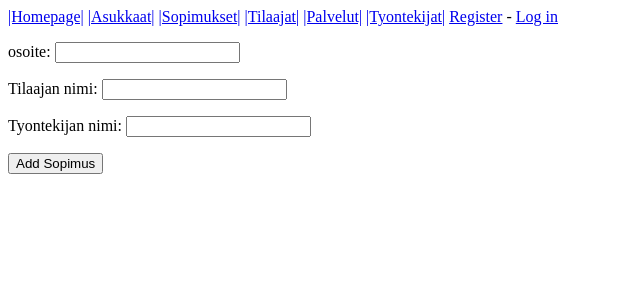
After one commit to ttumppi/Hoivakoti, a Django app: page /add_sopimus in a window 1280 px wide. The commit adds this page. Shown: the top 300 px of the page, without its empty margins (0-640 px from the left). Run offline with Django 4.2, Linux system fonts and the light colour scheme.

Commit message:
Add files via upload

```diff
--- /dev/null
+++ b/Hoivakoti/hoivakoti_browser/forms.py
@@ -0,0 +1,34 @@
+from django import forms
+
+from .models import Osoite, Tilaaja, Tyontekijat, Asukkaat, Palvelut
+
+class OsoiteForm(forms.ModelForm):
+    class Meta:
+        model = Osoite
+        fields = ['osoite']
+        labels = {'osoite': 'osoite'}
+class TilaajaForm(forms.ModelForm):
+    class Meta:
+        model = Tilaaja
+        fields = ['nimi']
+        labels = {'nimi':'Tilaajan nimi'}
+class TyontekijatForm(forms.ModelForm):
+    class Meta:
+        model = Tyontekijat
+        fields = ['nimi']
+        labels =  {'nimi':'Tyontekijan nimi'}
+class AsukkaatForm(forms.ModelForm):
+    class Meta:
+        model = Asukkaat
+        fields = ['nimi']
+        labels = {'nimi':'Asukkaan nimi'}
+class PalveluForm(forms.ModelForm):
+    #choices = ()
+    #counter = 1
+    #for i in Palvelut.objects.all():
+
+
+    class Meta:
+        model = Palvelut
+        fields = ['plv_nimi']
+        labels = {'plv':'Palvelu'}
--- a/Hoivakoti/hoivakoti_browser/models.py
+++ b/Hoivakoti/hoivakoti_browser/models.py
@@ -18,7 +18,7 @@ class Asukkaat(models.Model):
 
 
 class Osoite(models.Model):
-    id = models.OneToOneField('Sopimus', models.DO_NOTHING, db_column='Id', primary_key=True)  # Field name made lowercase.
+    sopimus = models.OneToOneField('Sopimus', models.DO_NOTHING, db_column='Id', primary_key=True)  # Field name made lowercase.
     osoite = models.CharField(max_length=30)
 
     class Meta:
@@ -40,16 +40,18 @@ class Palvelut(models.Model):
 
     class Meta:
         db_table = 'palvelut'
+    def __str__(self):
+        return self.plv_nimi
 
 
 class Sopimus(models.Model):
     id = models.AutoField(db_column='Id', primary_key=True)  # Field name made lowercase.
-    osoite_id = models.IntegerField()
     tilaaja = models.ForeignKey('Tilaaja', models.DO_NOTHING)
     plv_vastaava = models.ForeignKey('Tyontekijat', models.DO_NOTHING)
 
     class Meta:
         db_table = 'sopimus'
+
 
 
 class Tilaaja(models.Model):
--- /dev/null
+++ b/Hoivakoti/hoivakoti_browser/templates/hoivakoti/add_sopimus.html
@@ -0,0 +1,10 @@
+{% extends "hoivakoti/homepage.html" %}
+{% block content %}
+<form action="{% url 'hoivakoti:add_sopimus' %}" method='post'>
+    {% csrf_token %}
+    {{ osoite.as_p }}
+    {{ tilaaja.as_p }}
+    {{ tyontekijat.as_p }}
+    <button name="submit">Add Sopimus</button>
+</form>
+{% endblock content %}
--- a/Hoivakoti/hoivakoti_browser/templates/hoivakoti/homepage.html
+++ b/Hoivakoti/hoivakoti_browser/templates/hoivakoti/homepage.html
@@ -8,6 +8,7 @@
     {% if user.is_authenticated %}
     Hello, {{ user.username }}.
     <a href="{% url 'users:logout' %}">Log out</a>
+    <a href="{% url 'hoivakoti:add_sopimus' %}">Add sopimus</a>
     {% else %}
     <a href="{% url 'users:register' %}">Register</a> -
     <a href="{% url 'users:login' %}">Log in</a>
--- a/Hoivakoti/hoivakoti_browser/urls.py
+++ b/Hoivakoti/hoivakoti_browser/urls.py
@@ -12,4 +12,9 @@ urlpatterns = [
     path('palvelut/', views.palvelut, name='palvelut'),
     path('tyontekijat/', views.tyontekijat, name='tyontekijat'),
     path('open_sopimus/<int:sopimus_id>/', views.open_sopimus, name='open_sopimus'),
+    path('add_sopimus', views.add_sopimus, name='add_sopimus'),
+    path('open_osoite/<int:osoite_id>/', views.open_osoite, name='open_osoite'),
+    path('add_asukas/<int:osoite_id>/', views.add_asukas, name='add_asukas'),
+    path('open_asukas/<int:asukas_id>/', views.open_asukas, name='open_asukas'),
+    path('add_asukas_palvelu/<int:asukas_id>/', views.add_asukas_palvelu, name='add_asukas_palvelu'),
 ]
--- a/Hoivakoti/hoivakoti_browser/views.py
+++ b/Hoivakoti/hoivakoti_browser/views.py
@@ -1,9 +1,12 @@
-from django.shortcuts import render
+from django.shortcuts import render, redirect
 from .models import Asukkaat
 from .models import Sopimus
 from .models import Tilaaja
 from .models import Palvelut
 from .models import Tyontekijat
+from .models import Osoite
+from .models import Palvelukori
+from .forms import OsoiteForm, TilaajaForm, TyontekijatForm, AsukkaatForm, PalveluForm
 #kotisivu
 def homepage(request):
     return render(request, 'hoivakoti/homepage.html')
@@ -40,9 +43,71 @@ def tyontekijat(request):
 #tietty sopimus
 def open_sopimus(request,sopimus_id):
     sopimus = Sopimus.objects.get(id=sopimus_id)
-    osoite = sopimus.osoite
-    asujat = sopimus.asujat
-    tilaaja = sopimus.tilaaja
-    plv_vastaava = sopimus.plv_vastaava
-    dict = {'osoite':osoite, 'asujat':asujat, 'tilaaja':tilaaja, 'plv_vastaava':plv_vastaava}
+    tilaaja_object = sopimus.tilaaja
+    tilaaja = Tilaaja.objects.get(id=tilaaja_object.id)
+    plv_vastaava_object = sopimus.plv_vastaava
+    plv_vastaava = Tyontekijat.objects.get(id=plv_vastaava_object.id)
+    osoite = Osoite.objects.get(sopimus=sopimus.id)
+    dict = {'osoite':osoite, 'tilaaja':tilaaja, 'plv_vastaava':plv_vastaava}
     return render(request, "hoivakoti/open_sopimus.html", dict)
+
+def add_sopimus(request):
+    if request.method == 'POST':
+        osoite_form = OsoiteForm(request.POST,prefix='osoite')
+        tilaaja_form = TilaajaForm(request.POST,prefix='tilaaja')
+        tyontekijat_form = TyontekijatForm(request.POST,prefix='tyontekijat')
+        if ((osoite_form.is_valid() and tilaaja_form.is_valid()) and tyontekijat_form.is_valid()):
+            osoite = osoite_form.save(commit=False)
+            tilaaja = tilaaja_form.save()
+            tyontekijat = tyontekijat_form.save()
+            sopimus = Sopimus()
+            sopimus.tilaaja = tilaaja
+            sopimus.plv_vastaava = tyontekijat
+            osoite.sopimus = sopimus
+            sopimus.save()
+            osoite.save()
+            return redirect('hoivakoti:sopimus')
+    else:
+        osoite_form = OsoiteForm(prefix='osoite')
+        tilaaja_form = TilaajaForm(prefix='tilaaja')
+        tyontekijat_form = TyontekijatForm(prefix='tyontekijat')
+        dict = {'osoite':osoite_form, 'tilaaja':tilaaja_form, 'tyontekijat':tyontekijat_form}
+        return render(request, "hoivakoti/add_sopimus.html", dict)
+
+def open_osoite(request, osoite_id):
+    osoite = Osoite.objects.get(pk=osoite_id)
+    if request.method == 'POST':
+        asukas_form = AsukkaatForm(request.POST)
+        if asukas_form.is_valid():
+            asukas = asukas_form.save(commit=False)
+            asukas.osoite = Osoite.objects.get(pk=osoite_id)
+            asukas.save()
+            return redirect ('hoivakoti:open_osoite', osoite_id)
+    asukkaat = osoite.asukkaat_set.all()
+    dict = {'asukkaat':asukkaat, 'osoite_id':osoite_id}
+    return render (request, "hoivakoti/open_osoite.html", dict)
+
+def add_asukas(request, osoite_id):
+    asukasform = AsukkaatForm
+    dict = {'asukasform':asukasform, 'osoite_id':osoite_id}
+    return render(request, "hoivakoti/add_asukas.html", dict)
+def open_asukas(request, asukas_id):
+    asukas = Asukkaat.objects.get(id=asukas_id)
+    palvelut = asukas.palvelukori_set.all()
+    dict = {'asukas':asukas,'palvelut':palvelut}
+    return render (request, "hoivakoti/open_asukas.html", dict)
+def add_asukas_palvelu(request, asukas_id):
+    asukas = Asukkaat.objects.get(id=asukas_id)
+    palvelut = Palvelut.objects.all()
+    if request.method == 'POST':
+        for i in palvelut:
+            if i.plv_nimi == request.POST.get('palvelu_select'):
+                palvelu = i
+                break
+        palvelukori = Palvelukori()
+        palvelukori.plv = palvelu
+        palvelukori.asukas = asukas
+        palvelukori.save()
+        return redirect ('hoivakoti:open_asukas', asukas_id)
+    dict = {'asukas':asukas, 'palvelut':palvelut}
+    return render (request, "hoivakoti/add_asukas_palvelu.html", dict)
```
Also changed, not shown: Hoivakoti/hoivakoti_browser/templates/hoivakoti/add_asukas.html (added, +9 -0 lines), Hoivakoti/hoivakoti_browser/templates/hoivakoti/add_asukas_palvelu.html (added, +16 -0 lines), Hoivakoti/hoivakoti_browser/templates/hoivakoti/open_asukas.html (added, +9 -0 lines), Hoivakoti/hoivakoti_browser/templates/hoivakoti/open_osoite.html (added, +12 -0 lines), Hoivakoti/hoivakoti_browser/templates/hoivakoti/open_sopimus.html (+3 -4 lines), Hoivakoti/hoivakoti_browser/migrations/0001_initial.py, Hoivakoti/hoivakoti_browser/migrations/0002_rename_id_osoite_sopimus.py (added).
